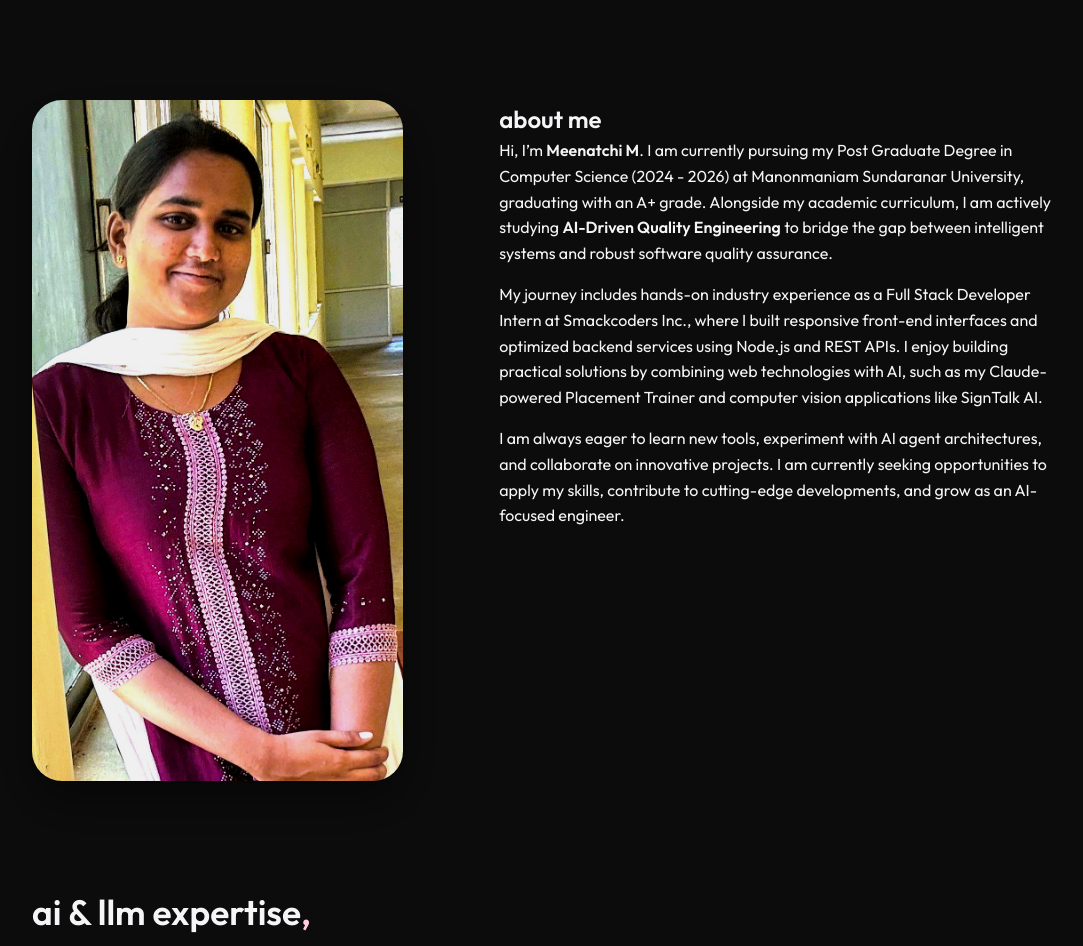
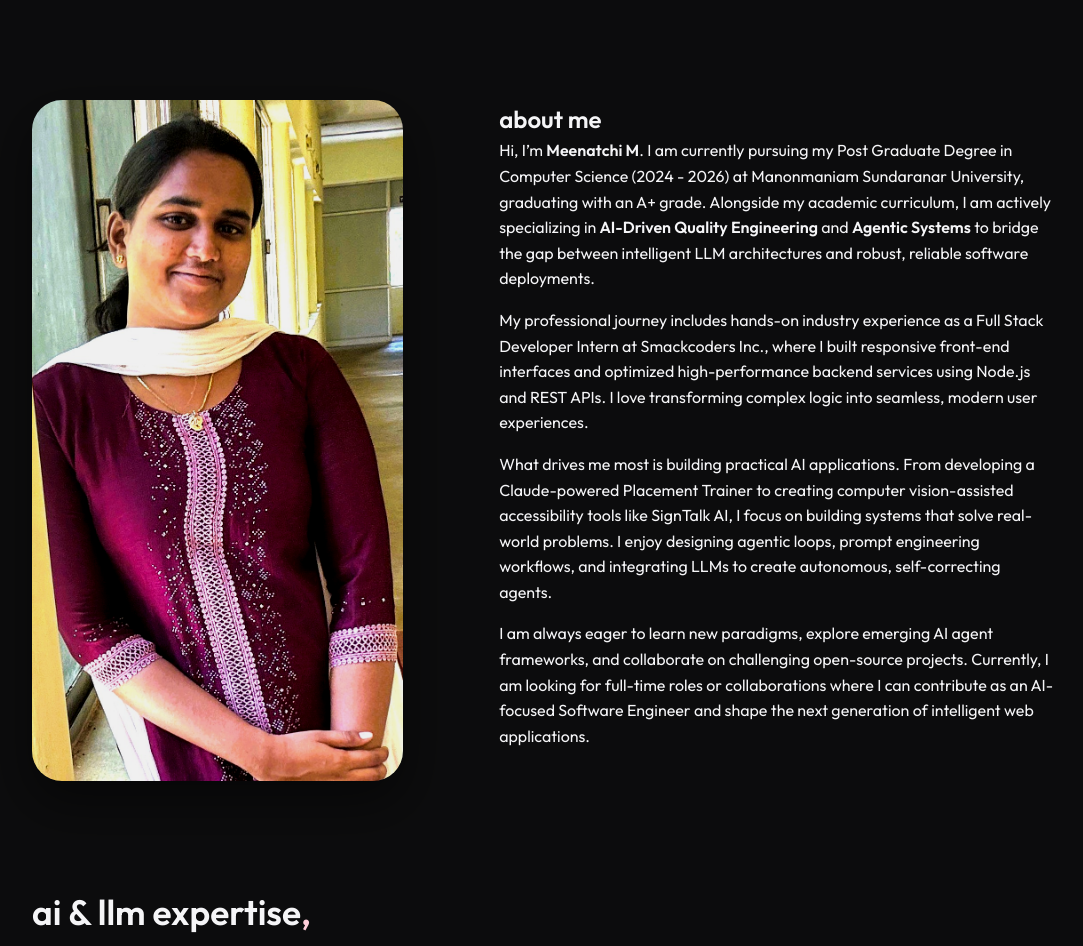
Before and after one commit to meenatchim25/portfolio, a plain HTML site: page index.html in a window 1280 px wide. Shown: the part 860-1806 px from the top of the page, without its empty margins (96-1179 px from the left). Drawn offline with nearby package versions, Linux system fonts and the light colour scheme.

Commit message:
docs: expand About Me section in index.html

```diff
--- a/index.html
+++ b/index.html
@@ -69,18 +69,13 @@
                         <h2 class="section-title">about me</h2>
                         <p>Hi, I’m <strong>Meenatchi M</strong>. I am currently pursuing my Post Graduate Degree in
                             Computer Science (2024 - 2026) at Manonmaniam Sundaranar University, graduating with an A+
-                            grade. Alongside my academic curriculum, I am actively studying <strong>AI-Driven Quality
-                                Engineering</strong> to bridge the gap between intelligent systems and robust software
-                            quality assurance.</p>
-                        <p style="margin-top: 1rem;">My journey includes hands-on industry experience as a Full Stack
+                            grade. Alongside my academic curriculum, I am actively specializing in <strong>AI-Driven Quality
+                                Engineering</strong> and <strong>Agentic Systems</strong> to bridge the gap between intelligent LLM architectures and robust, reliable software deployments.</p>
+                        <p style="margin-top: 1rem;">My professional journey includes hands-on industry experience as a Full Stack
                             Developer Intern at Smackcoders Inc., where I built responsive front-end interfaces and
-                            optimized backend services using Node.js and REST APIs. I enjoy building practical solutions
-                            by combining web technologies with AI, such as my Claude-powered Placement Trainer and
-                            computer vision applications like SignTalk AI.</p>
-                        <p style="margin-top: 1rem;">I am always eager to learn new tools, experiment with AI agent
-                            architectures, and collaborate on innovative projects. I am currently seeking opportunities
-                            to apply my skills, contribute to cutting-edge developments, and grow as an AI-focused
-                            engineer.</p>
+                            optimized high-performance backend services using Node.js and REST APIs. I love transforming complex logic into seamless, modern user experiences.</p>
+                        <p style="margin-top: 1rem;">What drives me most is building practical AI applications. From developing a Claude-powered Placement Trainer to creating computer vision-assisted accessibility tools like SignTalk AI, I focus on building systems that solve real-world problems. I enjoy designing agentic loops, prompt engineering workflows, and integrating LLMs to create autonomous, self-correcting agents.</p>
+                        <p style="margin-top: 1rem;">I am always eager to learn new paradigms, explore emerging AI agent frameworks, and collaborate on challenging open-source projects. Currently, I am looking for full-time roles or collaborations where I can contribute as an AI-focused Software Engineer and shape the next generation of intelligent web applications.</p>
                     </div>
                 </div>
 
```
